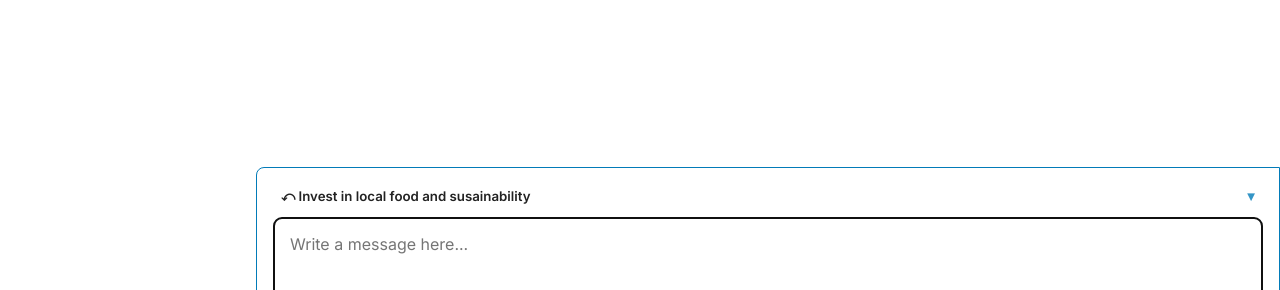
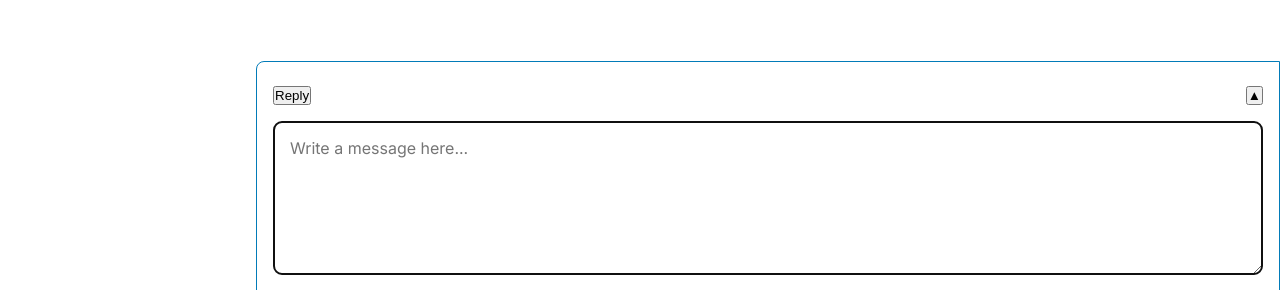
Before and after one commit to socarlosb/ic001, a React (Create React App) app: page / in a window 1280 px wide. Shown: the part 662-952 px from the top of the page. Built offline with nearby package versions, Linux system fonts and the light colour scheme; no server answers; what miragejs would draw is missing.

Commit message:
improve new post form

```diff
--- a/src/components/NewPost/index.tsx
+++ b/src/components/NewPost/index.tsx
@@ -17,17 +17,36 @@ export const NewPost: React.FC<Props> = ({
 	sendNewPost,
 }) => {
 	return (
-		<section className={`new-post ${!showNewPost ? "new-post--close" : ""}`}>
-			<header className="new-post__header">
-				<h5>&#10554; Invest in local food and susainability</h5>
-				<button
-					type="button"
-					className="button--close"
+		<section className={`new-post ${!showNewPost ? "new-post--closed" : ""}`}>
+			{!showNewPost ? (
+				<header
+					className="new-post__header"
 					onClick={() => setShowNewPost(!showNewPost)}
 				>
+					<button type="button" className="button--light">
+						Reply
+					</button>
+					<button type="button" className="button--light">
+						&#9650;
+					</button>
+				</header>
+			) : (
+				<header
+					className="new-post__header"
+					onClick={() => setShowNewPost(!showNewPost)}
+				>
+					<h5>The most amazing post title!</h5>
+					<button type="button" className="button--light">
 						&#x25bc;
 					</button>
 				</header>
+			)}
+			<form
+				onSubmit={(e: React.SyntheticEvent) => {
+					e.preventDefault();
+					sendNewPost();
+				}}
+			>
 				<textarea
 					autoFocus
 					spellCheck
@@ -40,10 +59,11 @@ export const NewPost: React.FC<Props> = ({
 					value={createNewPost?.comment}
 				></textarea>
 				<div className="actions">
-				<button type="button" className="button" onClick={sendNewPost}>
+					<button type="submit" className="button">
 						Send
 					</button>
 				</div>
+			</form>
 		</section>
 	);
 };
--- a/src/components/NewPost/styles.css
+++ b/src/components/NewPost/styles.css
@@ -15,30 +15,28 @@
 	width: 100%;
 	justify-content: space-between;
 	align-items: center;
-	margin: 0 0.5em;
+	padding: 1em 0;
+	cursor: pointer;
 }
 
-.new-post--close {
-	bottom: -20em;
+/* this could be better... */
+.new-post--closed {
+	bottom: -14em;
+}
+
+.new-post--closed:hover {
+	bottom: -12em;
 }
 
 .new-post textarea {
 	width: 100%;
-	border: solid 0.05em var(--blue-dark);
+	border: solid 0.05em var(--grey);
 	border-radius: 0.5em;
 	padding: 1em;
 	font: var(--font);
+	color: var(--greyer);
 }
-
-.button--close {
-	color: var(--blue-dark);
-	padding: 1em;
-	opacity: 0.8;
-	border: none;
-	background-color: transparent;
+.new-post textarea:hover {
+	border: solid 0.05em var(--greyer);
+	color: var(--dark);
 }
-
-.button--close:hover {
-	background-color: var(--grey);
-	opacity: 1;
-}
```
Lines whose indentation alone changed are shown as unchanged.
